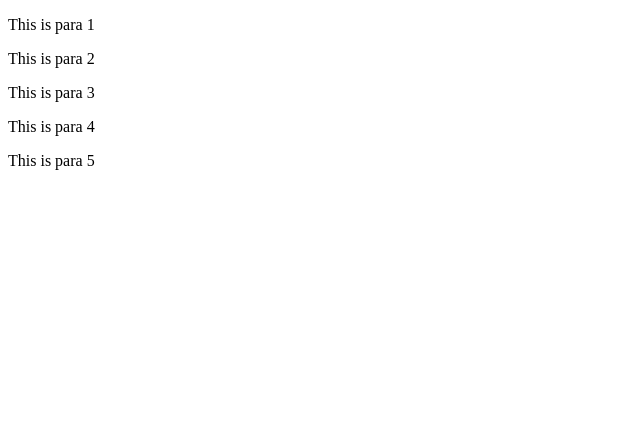
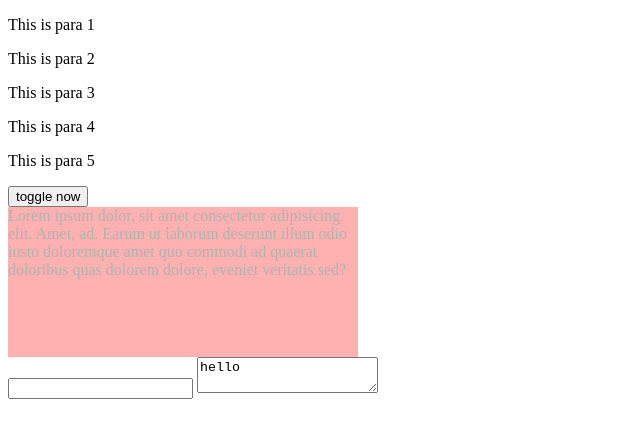
Before and after one commit to chayanbansal9195/Jquery-learn, a plain HTML site: page index.html in a window 1280 px wide. Shown: the whole page, without its empty margins (0-640 px from the left). Drawn offline with nearby package versions, Linux system fonts and the light colour scheme.

Commit message:
script js added

```diff
--- a/index.html
+++ b/index.html
@@ -5,32 +5,27 @@
     <meta name="viewport" content="width=device-width, initial-scale=1.0" />
     <title>Jquery Learning</title>
   </head>
+
   <body>
     <p class="odd">This is para 1</p>
     <p id="second">This is para 2</p>
     <p class="odd">This is para 3</p>
     <p>This is para 4</p>
     <p>This is para 5</p>
+    <button id="btn">toggle now</button>
+
+    <div id="wiki">
+      Lorem ipsum dolor, sit amet consectetur adipisicing elit. Amet, ad. Earum
+      ut laborum deserunt illum odio iusto doloremque amet quo commodi ad
+      quaerat doloribus quas dolorem dolore, eveniet veritatis sed?
+    </div>
+
+    <form>
+      <input type="text" id="inp">
+      <textarea name="" id="ta">Value text area</textarea>
+    </form>
   </body>
+
   <script src="js/jquery-3.7.1.min.js"></script>
-  <script>
-    $(document).ready(function () {
-      console.log("We are in jquery", $);
-    //   element selector
-      $("p").click(function () {
-        console.log("clicked", this);
-        //   $("p").hide();
-        // $(this).hide();
-      });
-    //   id selector
-    $('#second').click(function(){
-        console.log("second");
-    })
-    });
-    //class selector
-    $('.odd').click(function(){
-        console.log("odd");
-
-    })
-  </script>
+  <script src="js/script.js"></script>
 </html>
--- /dev/null
+++ b/js/script.js
@@ -0,0 +1,125 @@
+$(document).ready(function () {
+  console.log("We are in jquery", $);
+  //   element selector
+  $("p").click(function () {
+    console.log("clicked", this);
+    //   $("p").hide();
+    // $(this).hide();
+  });
+  //   id selector
+  $("#second").click(function () {
+    console.log("second");
+  });
+
+  //class selector
+  $(".odd").click(function () {
+    console.log("odd");
+  });
+
+  //other selectors
+  $("*").click(); //click on all the elements
+  $("p.odd").click(); // click on odd elements
+  $("p:first").click(); //click on first elemenet
+
+  // ---------events in jquery
+  // Mouse events = click, doubleclick, mouseenter, mouseleave, mousedown, mouseup, hover
+  // keyboard events = keypress, keydown, MediaKeyStatusMap
+  // form events = SubmitEvent, change, focus, blur,
+  // document/window events = FontFaceSetLoadEvent, resize, scroll, unload
+
+  // doubleclick, mouseenter event
+  $("p").dblclick(function () {
+    console.log("dblclicked", this);
+    //   $("p").hide();
+    // $(this).hide();
+  });
+
+  $("p").mouseenter(function () {
+    console.log("mouse enter", this);
+    //   $("p").hide();
+    // $(this).hide();
+  });
+
+  //demoing the "on" method, used for multiple event handler
+
+  $("p").on({
+    click: function () {
+      console.log("On method clicked", this);
+    },
+    mouseleave: function () {
+      console.log("On method mouse leave");
+    },
+  });
+
+  // all method are having callback
+
+
+  // hide show
+  // $('#wiki').hide(1000,function(){
+  //   console.log("hide");
+
+  // })
+  // $('#wiki').show(1000,function(){
+  //   console.log("show");
+
+  // })
+
+  // toggle
+  // $("#btn").click(function () {
+  //   $("#wiki").toggle(1000);
+  // });
+
+  //make
+  //fadeIn(), fadeOut(), fadeToggle(), fadeTo()
+
+  //slide function
+  $("#wiki").slideUp(1000);
+  $("#wiki").slideDown(1000);
+  $("#btn").click(function () {
+    $("#wiki").slideToggle(1000);
+  });
+
+  //animate
+  $('#wiki').animate({
+    opacity:0.3,
+    height:'150px',
+    width:'350px'
+  },2000)
+
+  //queue functionality
+  $("#wiki").animate({opacity:0.3},4000)
+  $("#wiki").animate({opacity:0.9},4000)
+  $("#wiki").animate({width:'350px'},1000)
+
+  //stop method
+  $("#wiki").stop()
+
+  //dom manipulation
+  // $("#wiki").html('<h1>chayan</h1>')
+  // $("#wiki").text("heelo text")
+
+  //form
+  $('#ta').val("hello")
+
+  //remove empty
+  // $("#wiki").empty()
+  // $("#wiki").remove()
+
+  ///---add class, id, remove class, toggleclass function
+  $("#wiki").addClass("myclass")
+
+  //---- set css
+  $("#wiki").css("background-color","red")
+
+  ///-----ajax - get, post, etc, make server
+  $.get('https://code.jquery.com/jquery-3.7.1.js',function(data, status){
+    alert(data)
+    alert(status)
+  });
+
+  //form validation, complete crud ajax
+
+
+
+
+});
```
